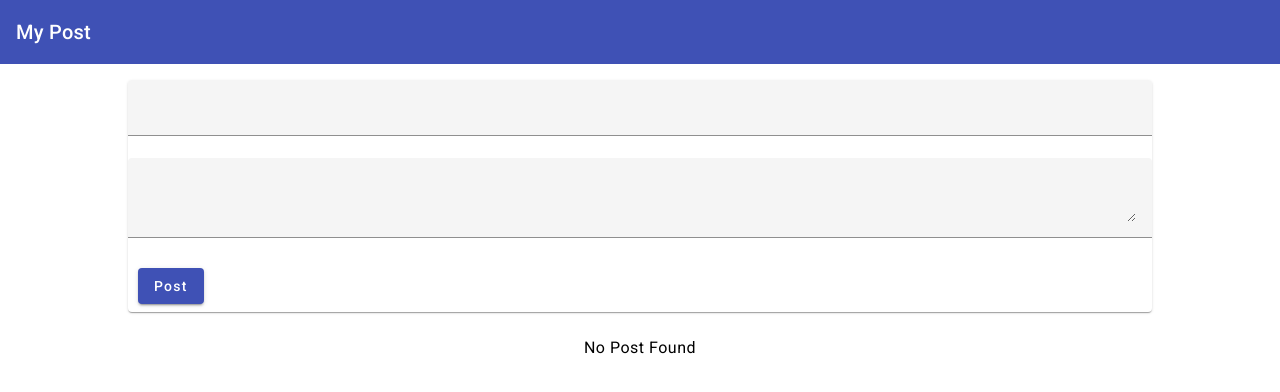
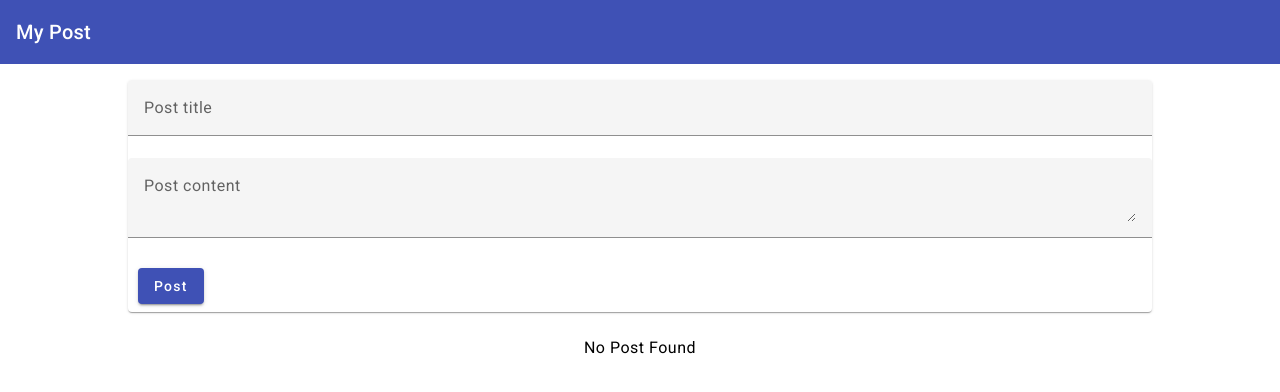
Before and after one commit to josealarconchacon/lost-found, an Angular app: page / in a window 1280 px wide. Shown: the top 392 px of the page. Built offline with nearby package versions, Linux system fonts and the light colour scheme.

Commit message:
creating post

```diff
--- a/src/app/app.module.ts
+++ b/src/app/app.module.ts
@@ -8,6 +8,7 @@ import { MatButtonModule } from '@angular/material/button';
 import { MatToolbarModule } from '@angular/material/toolbar';
 import { MatExpansionModule } from '@angular/material/expansion';
 import { MatFormFieldModule } from '@angular/material/form-field';
+import { MatDialogModule } from '@angular/material/dialog';
 
 import { AppComponent } from './app.component';
 import { PostCreateComponent } from './post-create/post-create.component';
@@ -31,6 +32,7 @@ import { PostListComponent } from './post-create/post-list/post-list.component';
     MatToolbarModule,
     MatExpansionModule,
     MatFormFieldModule,
+    MatDialogModule,
   ],
   providers: [],
   bootstrap: [AppComponent],
--- a/src/app/post-create/post-create.component.html
+++ b/src/app/post-create/post-create.component.html
@@ -8,6 +8,7 @@
         ngModel
         required
         #title="ngModel"
+        placeholder="Post title"
       />
       <mat-error *ngIf="title.invalid">Enter a title</mat-error>
     </mat-form-field>
@@ -19,6 +20,7 @@
         ngModel
         required
         #content="ngModel"
+        placeholder="Post content"
       ></textarea>
       <mat-error *ngIf="content.invalid">Enter a content</mat-error>
     </mat-form-field>
--- a/src/app/post-create/post-create.component.ts
+++ b/src/app/post-create/post-create.component.ts
@@ -11,6 +11,7 @@ export class PostCreateComponent implements OnInit {
   // properties
   enterTitle: string = '';
   enterContent: string = '';
+  dialog: any;
 
   constructor(public postService: PostsService) {}
 
@@ -19,5 +20,6 @@ export class PostCreateComponent implements OnInit {
   onPost(form: NgForm) {
     if (form.invalid) return false;
     this.postService.onAddPost(form.value.title, form.value.content);
+    form.reset();
   }
 }
--- a/src/app/post-create/post-list/post-list.component.html
+++ b/src/app/post-create/post-list/post-list.component.html
@@ -2,6 +2,12 @@
   <mat-expansion-panel *ngFor="let post of posts">
     <mat-expansion-panel-header>{{ post.title }}</mat-expansion-panel-header>
     <p>{{ post.content }}</p>
+    <mat-action-row>
+      <button mat-button color="primary">EDIT</button>
+      <button mat-button color="warning" (click)="deletePost(post._id)">
+        DELETE
+      </button>
+    </mat-action-row>
   </mat-expansion-panel>
 </mat-accordion>
 <p class="info-text mat-body-1" *ngIf="posts.length <= 0">No Post Found</p>
```
